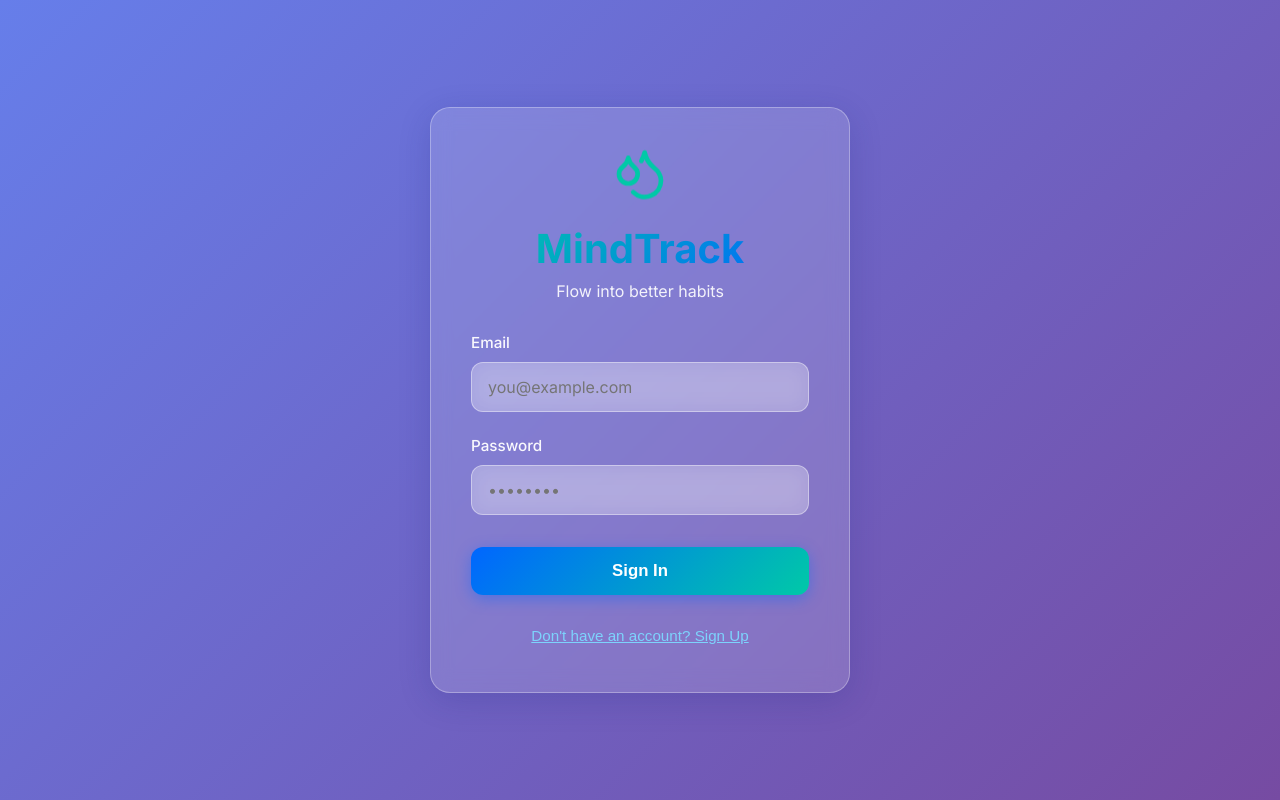
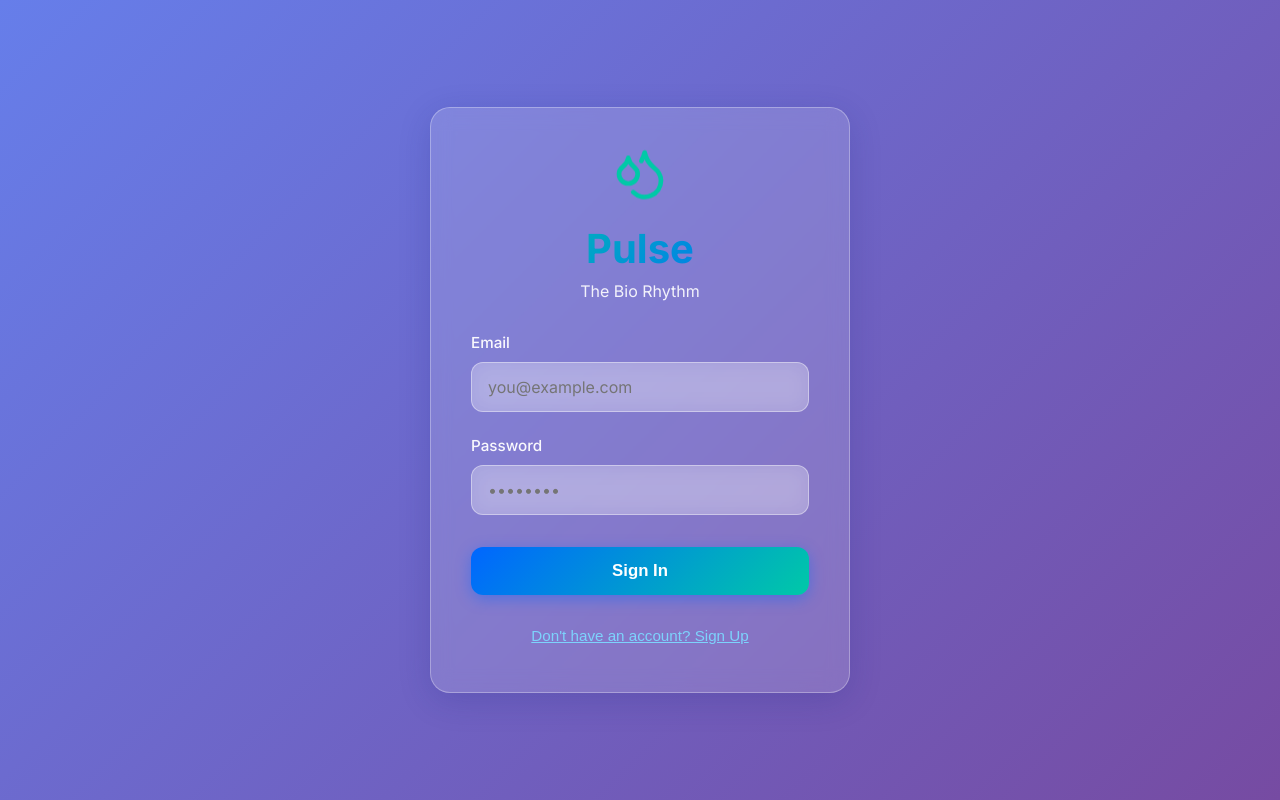
Before and after one commit to balramsinghraghav1/mindtrack-frontend, a React (Vite) app: page / in a window 1280 px wide. Built offline with nearby package versions, Linux system fonts and the light colour scheme; no server answers.

Commit message:
Update Login.jsx

```diff
--- a/src/pages/Login.jsx
+++ b/src/pages/Login.jsx
@@ -73,14 +73,14 @@ export default function Login() {
             WebkitTextFillColor: 'transparent',
             backgroundClip: 'text'
           }}>
-            MindTrack
+            Pulse
           </h1>
           <p style={{
             color: 'rgba(255, 255, 255, 0.9)',
             marginTop: '0.5rem',
             fontSize: '1rem'
           }}>
-            Flow into better habits
+            The Bio Rhythm
           </p>
         </div>
 
```
